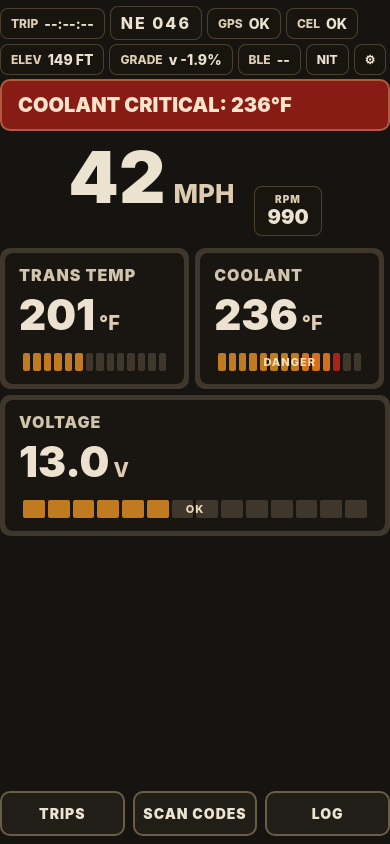
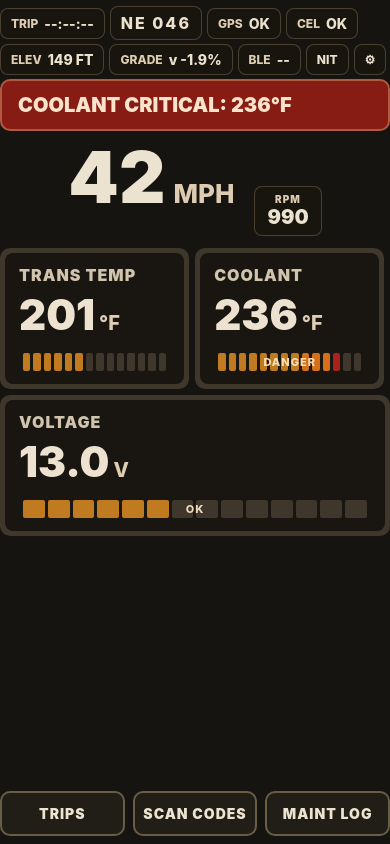
Before and after one commit to marcsjourneys-crypto/promaster_dash, a React Native app in the folder mobile/: screen / in a window 390 px wide. Built offline with nearby package versions, Linux system fonts and the light colour scheme.

Commit message:
feat(maintenance): replace LOG with MAINT LOG in dashboard action row

```diff
--- a/mobile/src/screens/DashboardScreen.tsx
+++ b/mobile/src/screens/DashboardScreen.tsx
@@ -174,8 +174,8 @@ export function DashboardScreen({ onNavigate, useLiveGPS = false, enabledPids =
         <Pressable style={styles.actionBtn} onPress={() => onNavigate?.('ble')}>
           <Text style={styles.actionBtnText}>SCAN CODES</Text>
         </Pressable>
-        <Pressable style={styles.actionBtn} onPress={() => onNavigate?.('debug')}>
-          <Text style={styles.actionBtnText}>LOG</Text>
+        <Pressable style={styles.actionBtn} onPress={() => onNavigate?.('maintenance')}>
+          <Text style={styles.actionBtnText}>MAINT LOG</Text>
         </Pressable>
       </View>
     </SafeAreaView>
```
